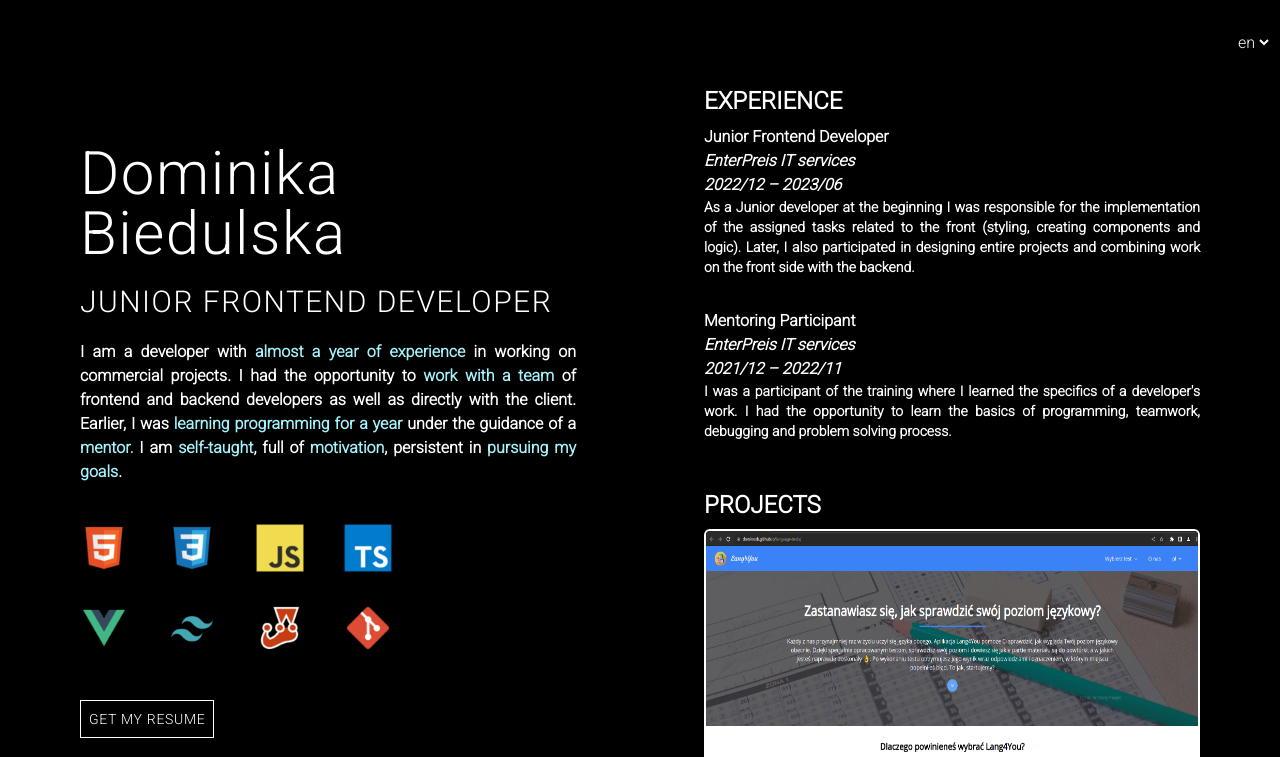
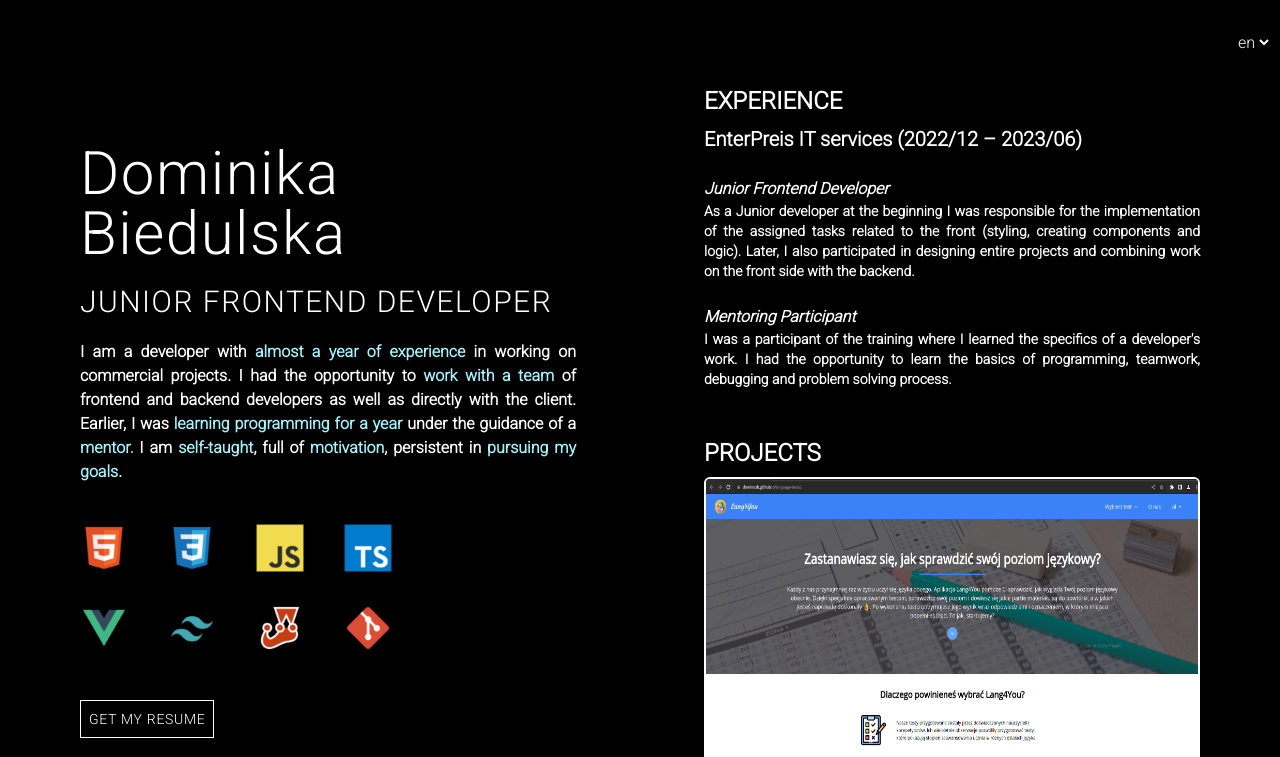
Before and after one commit to DominoxB/my-portfolio, a Vue app: page / in a window 1280 px wide. Shown: the top 757 px of the page. Built offline with nearby package versions, Linux system fonts and the light colour scheme.

Commit message:
feat: rebuild component

```diff
--- a/src/components/ProfessionalExperience.vue
+++ b/src/components/ProfessionalExperience.vue
@@ -1,15 +1,12 @@
 <template>
   <div class="font-semibold text-justify">
     <span class="uppercase font-semibold text-2xl">{{ $t('experience') }}</span>
-    <h3 class="mt-2">{{ $t('job') }}</h3>
-    <p class="italic">{{ $t('enterPreis') }}</p>
-    <p class="italic">{{ $t('jobDate') }}</p>
-    <p class="text-sm">{{ $t('jobDesc') }}
-    </p>
-    <h3 class="mt-8">{{ $t('mentoring') }}</h3>
-    <p class="italic">{{ $t('enterPreis') }}</p>
-    <p class="italic">{{ $t('mentoringDate') }}</p>
-    <p class="text-sm">{{ $t('mentoringDesc') }}
-    </p>
+    <h3 class="mt-2 text-xl">{{ $t('enterPreis') }} ({{ $t('jobDate') }})</h3>
+    <br>
+    <p class="italic">{{ $t('job') }}</p>
+    <p class="text-sm">{{ $t('jobDesc') }}</p>
+    <br>
+    <p class="italic">{{ $t('mentoring') }}</p>
+    <p class="text-sm">{{ $t('mentoringDesc') }}</p>
   </div>
 </template>
```
